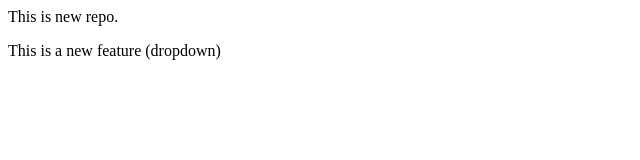
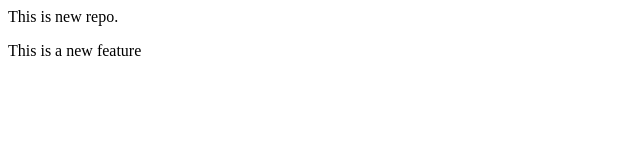
Before and after one commit to adityarahul10/localrepo, a plain HTML site: page index.html in a window 1280 px wide. Shown: the full height of the page, 0-640 px from the left. Drawn offline with Linux system fonts and the light colour scheme.

Commit message:
unchanged

```diff
--- a/index.html
+++ b/index.html
@@ -1,2 +1,2 @@
 <p>This is new repo.</p>
-<p> This is a new feature (dropdown)</p>
+<p> This is a new feature </p>
```
